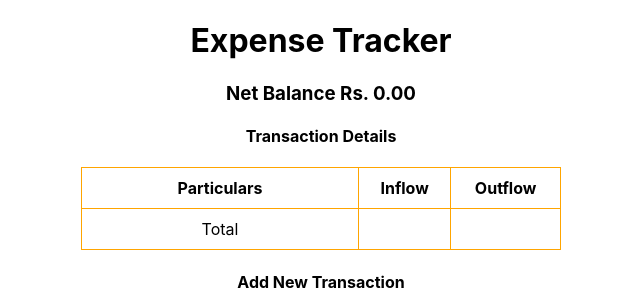
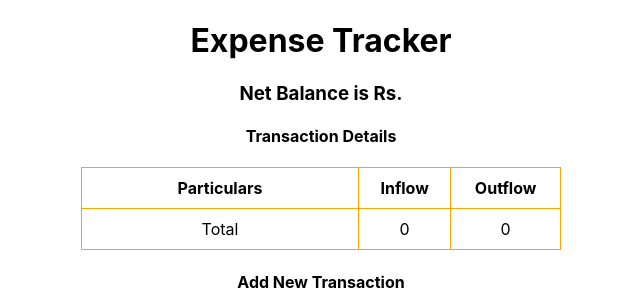
Before and after one commit to m-adnan-farooq/expense-tracker-basic, a React (Create React App) app: page / in a window 1280 px wide. Shown: the top 300 px of the page, without its empty margins (319-959 px from the left). Built offline with nearby package versions, Linux system fonts and the light colour scheme.

Commit message:
Functionality for totally income and expense totals added

```diff
--- a/src/components/Balance.js
+++ b/src/components/Balance.js
@@ -1,9 +1,9 @@
-import React from 'react'
+import React from 'react';
 
 export const Balance = () => {
     return (
         <div>
-            <h3>Net Balance <span>Rs. 0.00</span></h3>
+            <h3>Net Balance is <span>Rs. {}</span></h3>
         </div>
     )
 }
--- a/src/components/NewTransaction.js
+++ b/src/components/NewTransaction.js
@@ -9,7 +9,7 @@ export const NewTransaction = () => {
         var amount = document.getElementById('amount').value;
         allTransactions.push({'income': [particulars, amount]})
         transactions[1](JSON.parse(JSON.stringify(allTransactions)))
-        console.log(transactions[0])
+        // console.log(transactions[0])
     }
 
     function expense(){
@@ -17,7 +17,7 @@ export const NewTransaction = () => {
         var amount = document.getElementById('amount').value;
         allTransactions.push({'expense': [particulars, amount]})
         transactions[1](JSON.parse(JSON.stringify(allTransactions)))
-        console.log(transactions[0])
+        // console.log(transactions[0])
     }
     return (
         <div>
--- a/src/components/TransactionHistory.js
+++ b/src/components/TransactionHistory.js
@@ -3,20 +3,25 @@ import GlobalContext from '../GlobalContext';
 import {allTransactions} from '../GlobalContext';
 
 export const TransactionHistory = () => {
-    var income;
+    var income = 0;
+    var expense = 0;
     const thContext = useContext(GlobalContext)
 
     for(var i =0;i<allTransactions.length;i++){
-             if (allTransactions[i].income){
-                 income += parseFloat(allTransactions[i]['income'][1])
-                //  console.log (allTransactions[i]['income'][1])
-             }
-         }
+        if (allTransactions[i].income){
+            income += parseFloat(allTransactions[i]['income'][1])
+            }
+        }
 
+    for(var j =0;j<allTransactions.length;j++){
+        if (allTransactions[j].expense){
+            expense += parseFloat(allTransactions[j]['expense'][1])
+            }
+        }
+    var netBalance =income-expense;
     return (
         <>
             <h4 >Transaction Details</h4>
-
             <div className = 'inflow-outflow'>
                 <table>
                     <tr>
@@ -47,6 +52,7 @@ export const TransactionHistory = () => {
                         <tr>
                             <td>Total</td>
                             <td>{income}</td>
+                            <td>{expense}</td>
                         </tr>
                 </table>
             </div>
```
